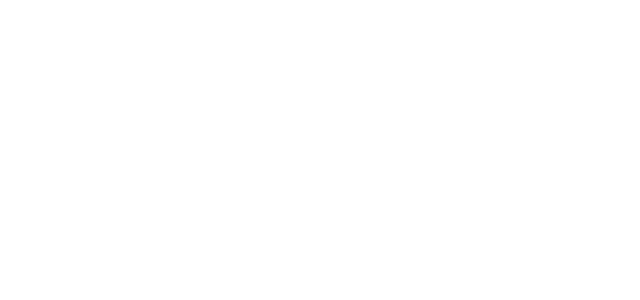
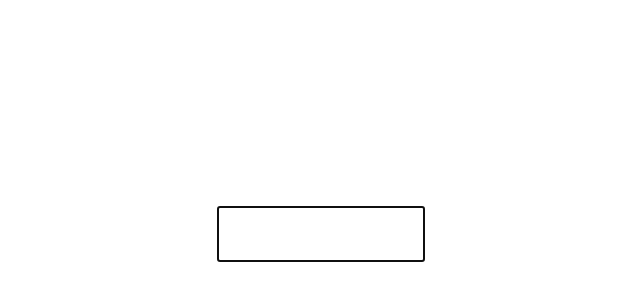
Before and after one commit to faisal-foyez/react_performace_optimization, a React (Vite) app: page / in a window 1280 px wide. Shown: the part 166-466 px from the top of the page, without its empty margins (319-959 px from the left). Built offline with nearby package versions, Linux system fonts and the light colour scheme.

Commit message:
Implement imperative hand

```diff
--- a/src/App.jsx
+++ b/src/App.jsx
@@ -1,8 +1,10 @@
-import Messanger from './components/Messanger';
+import RefImperative from './components/RefImperative';
 import './App.css'
 
 function App() {
-  <Messanger />
+  return(
+    <RefImperative />
+  )
 }
 
 export default App
--- /dev/null
+++ b/src/components/Input.jsx
@@ -0,0 +1,15 @@
+import { forwardRef, useImperativeHandle, useRef } from "react"
+const Input = forwardRef((props,ref)=>{
+  const realInputRef = useRef(null);
+  useImperativeHandle(ref,()=>{
+    return {
+      focus(){
+        realInputRef.current.focus();
+      }
+    }
+  })
+  return (
+    <input type="text" style={{height:50, width:200}} ref={realInputRef}/>
+  )
+})
+export default Input;
--- /dev/null
+++ b/src/components/RefImperative.jsx
@@ -0,0 +1,13 @@
+import { useEffect, useRef } from "react"
+import Input from './Input'
+export default function RefImperative () {
+  const ref = useRef(null);
+  useEffect(()=>{
+    ref.current.focus();
+  },[])
+  return (
+    <div>
+      <Input ref={ref}/>
+    </div>
+  )
+}
```
